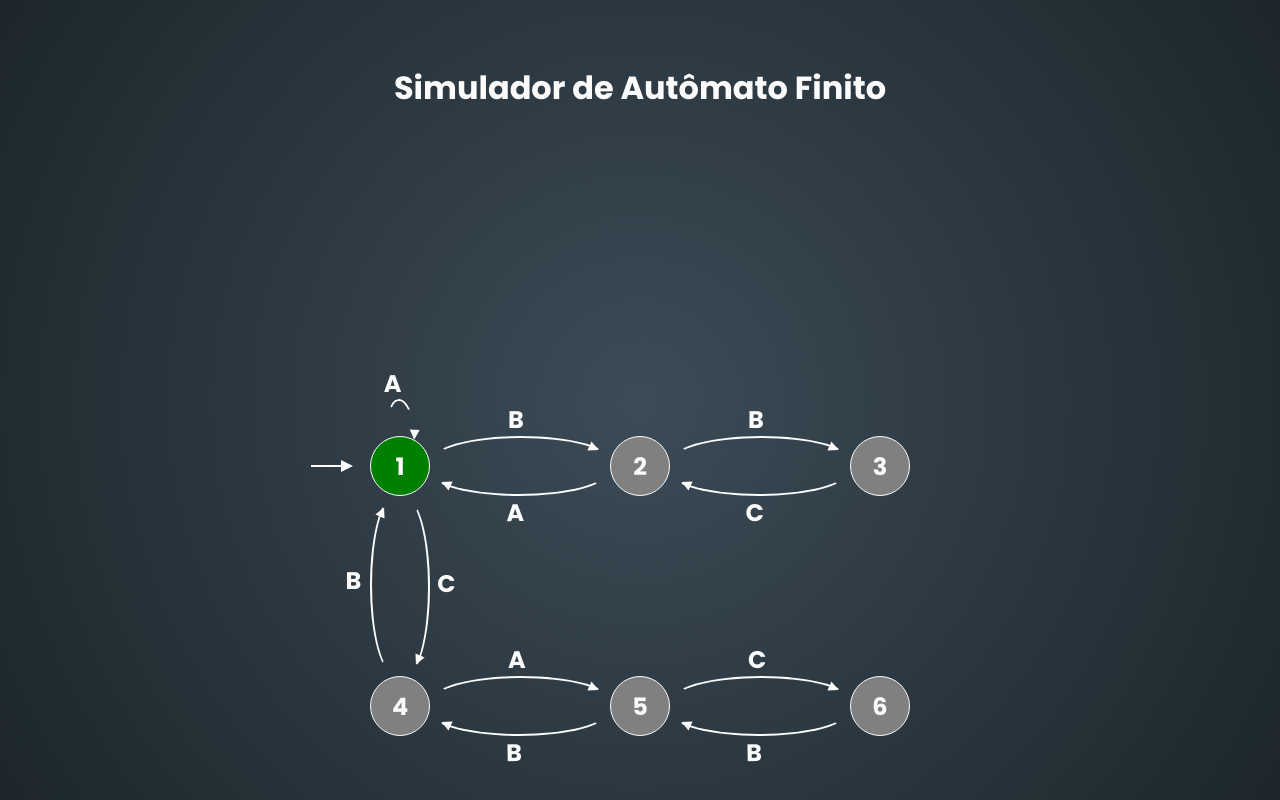
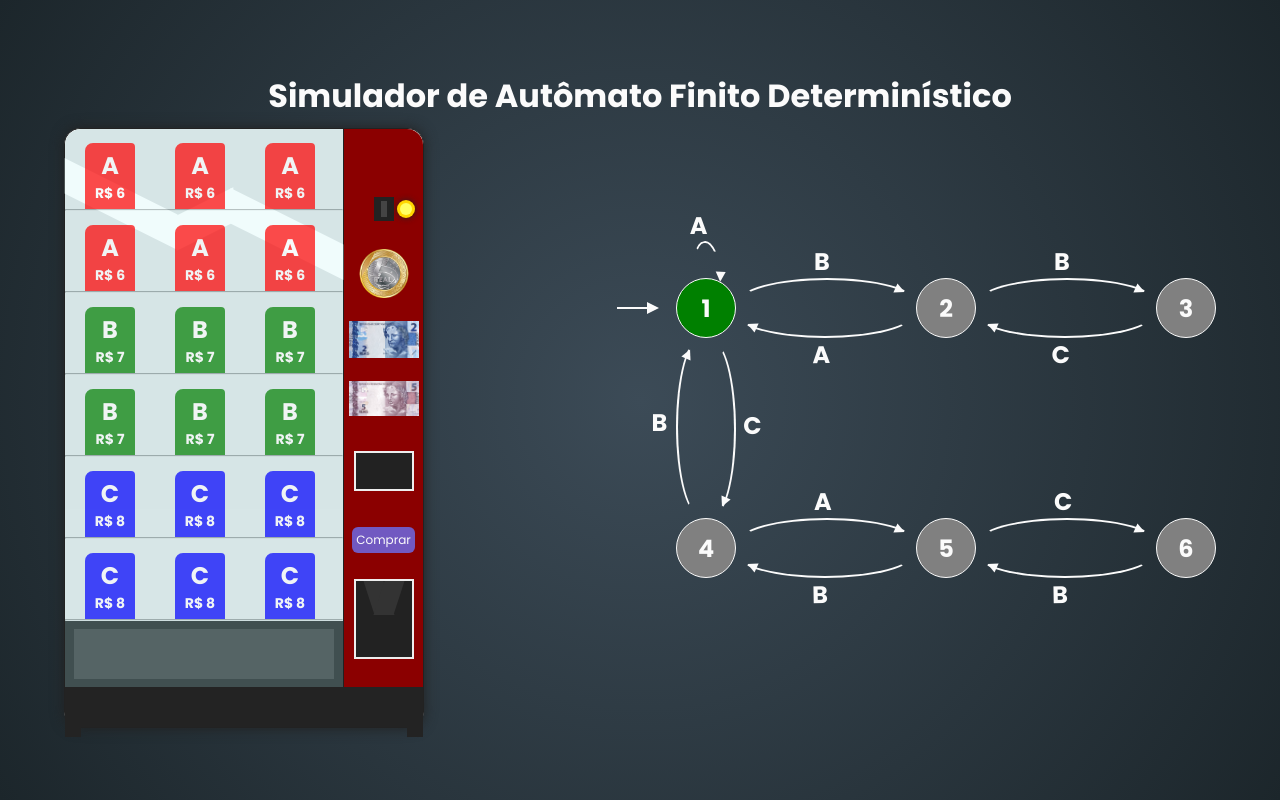
Before and after one commit to SnapCoders/semester6-automaton, a React (Create React App) app: page / in a window 1280 px wide. Built offline with nearby package versions, Linux system fonts and the light colour scheme.

Commit message:
changes: :wrench: Some css changes in home page

```diff
--- a/src/pages/Home/index.tsx
+++ b/src/pages/Home/index.tsx
@@ -1,15 +1,20 @@
 import React from 'react';
 
 import { Automaton } from '../../components/molecules';
+import { CandyMachine } from '../../components/organisms';
 
-import { Container } from './styles';
+import { Container, Content } from './styles';
 
 const Home: React.FC = () => {
   return (
     <Container>
-      <h1>Simulador de Autômato Finito</h1>
+      <h1>Simulador de Autômato Finito Determinístico</h1>
 
-      <Automaton />
+      <Content>
+        <CandyMachine />
+
+        <Automaton />
+      </Content>
     </Container>
   );
 };
--- a/src/pages/Home/styles.ts
+++ b/src/pages/Home/styles.ts
@@ -9,5 +9,15 @@
   display: flex;
   flex-direction: column;
   align-items: center;
+  justify-content: space-evenly;
+`;
+
+export const Content = styled.div`
+  width: 100%;
+
+  margin: 0 auto;
+
+  display: flex;
+  align-items: center;
   justify-content: space-between;
 `;
```
